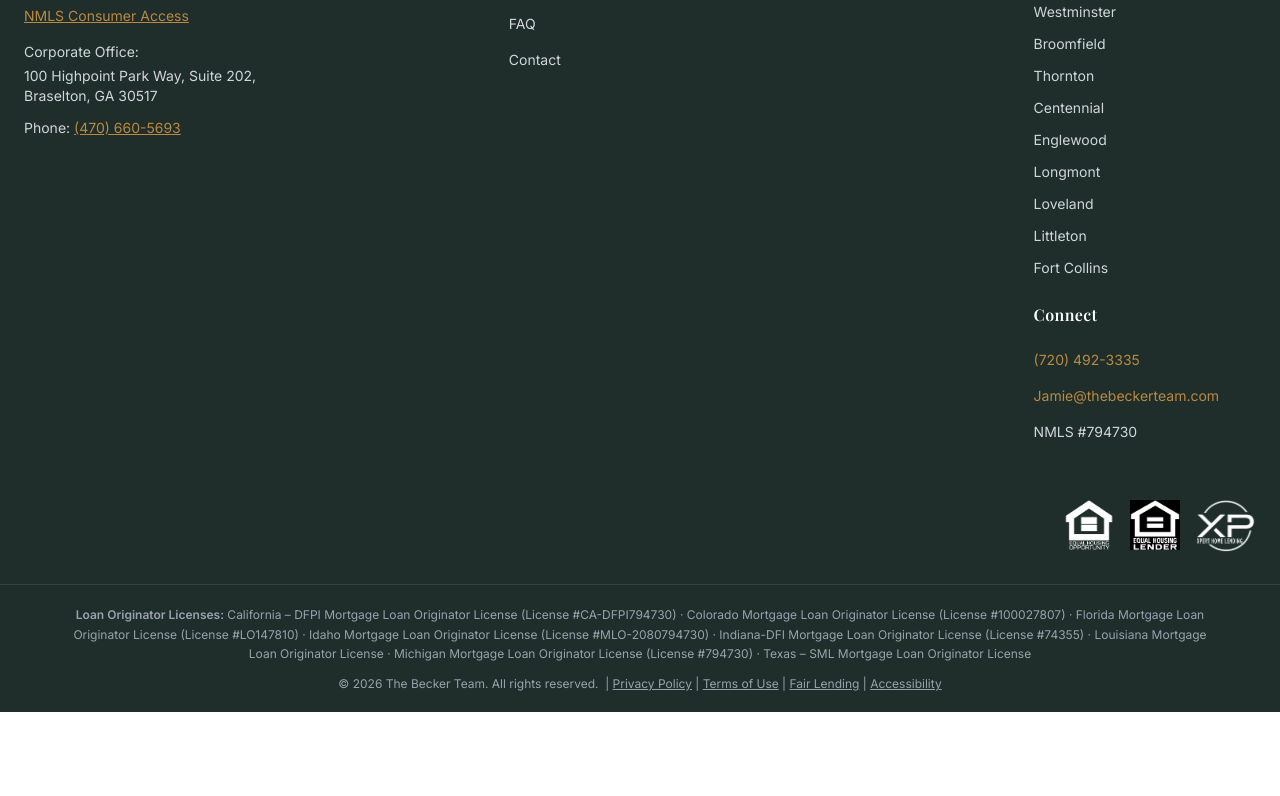
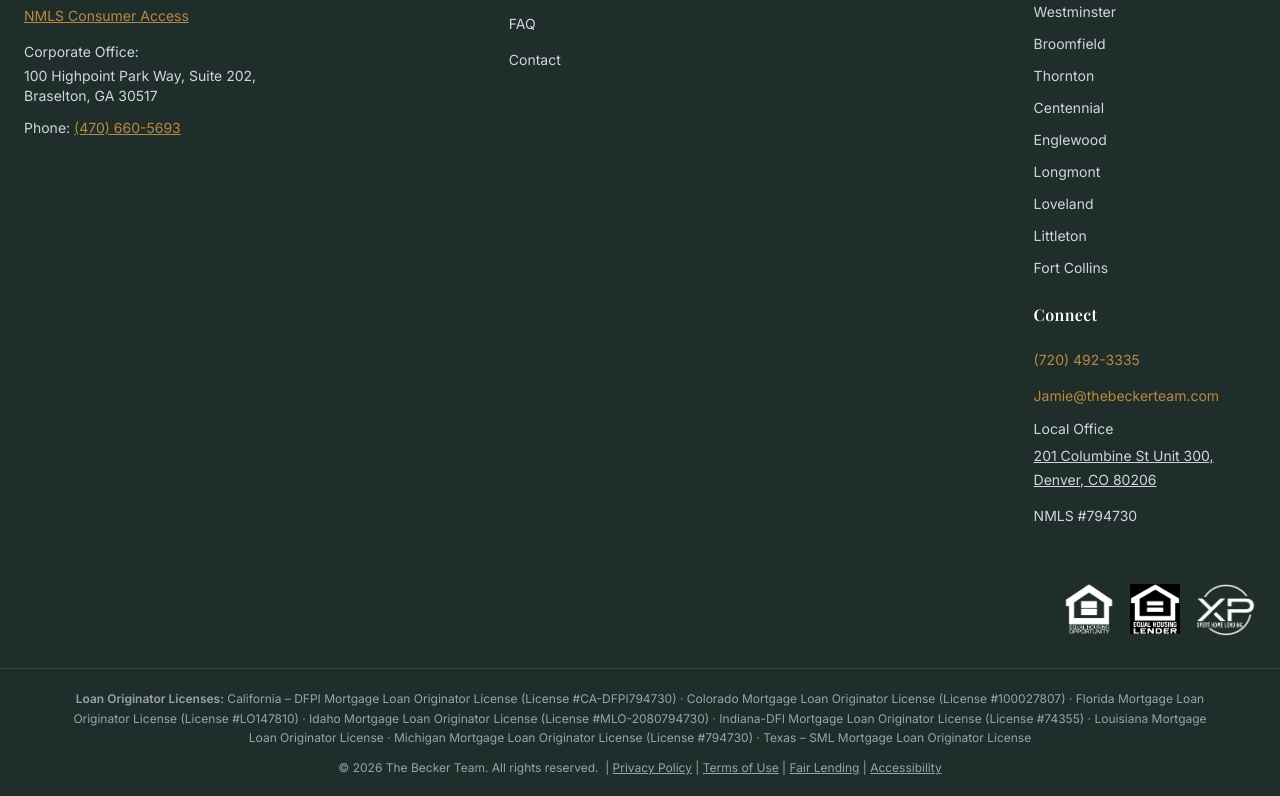
Before and after one commit to AppStudioPros/becker-team, a Next.js app: page / in a window 1280 px wide. Shown: the part 3364-4160 px from the top of the page. Before the commit the page ends 4076 px from the top, so only its background shows below. Built offline with nearby package versions, Linux system fonts and the light colour scheme.

Commit message:
Add Denver local office address to the site footer

```diff
--- a/components/Footer.tsx
+++ b/components/Footer.tsx
@@ -117,6 +117,15 @@ export default function Footer() {
               </a>
             </li>
             <li>
+              <p className="text-sm text-gray-300 mb-1">Local Office</p>
+              <a
+                href="https://www.google.com/maps/search/?api=1&amp;query=201%20Columbine%20St%20Unit%20300%2C%20Denver%2C%20CO%2080206"
+                className="text-sm text-gray-300 underline hover:text-white transition-colors"
+              >
+                201 Columbine St Unit 300,<br />Denver, CO 80206
+              </a>
+            </li>
+            <li>
               <span className="text-sm text-gray-300">NMLS #794730</span>
             </li>
           </ul>
```
